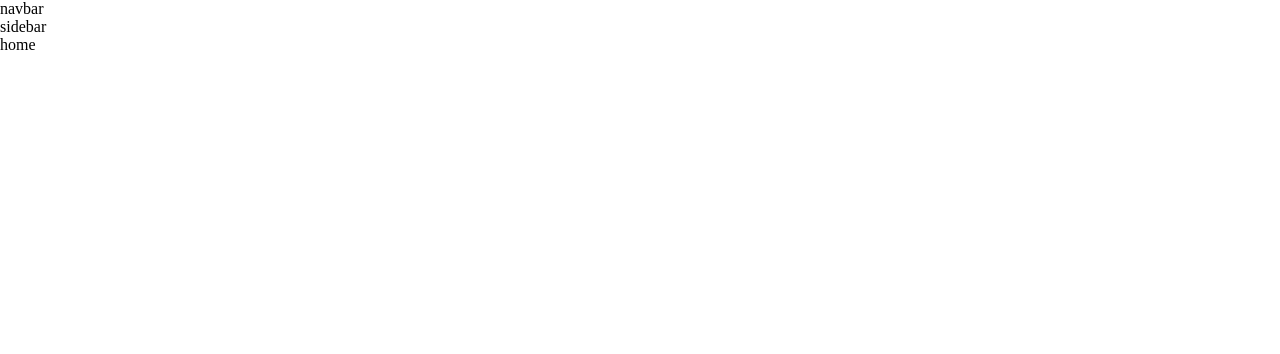
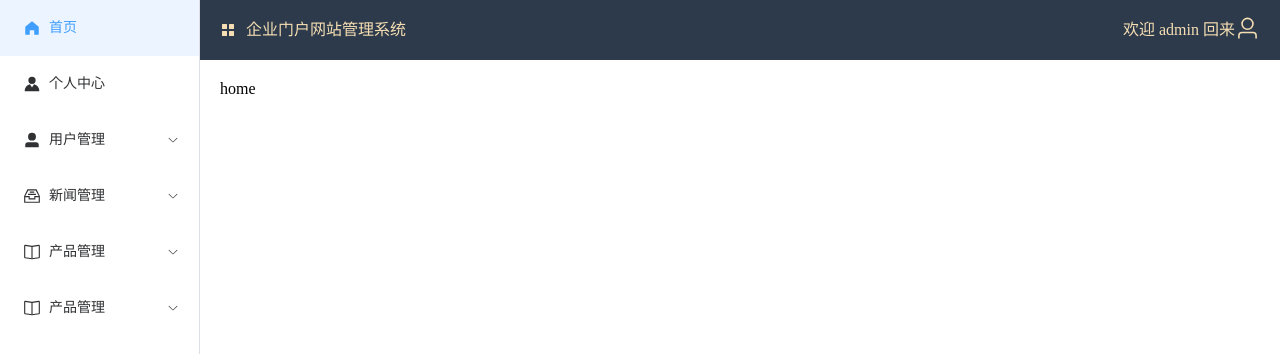
Before and after one commit to bookslin/admin, a Vue app: page /login#/index in a window 1280 px wide. Before the commit this address had no page. Shown: the top 354 px of the page. Built offline with nearby package versions, Linux system fonts and the light colour scheme; sample sign-in values are in the browser's storage; what particles.vue3 would draw is missing.

Commit message:
admin的sideMenu和topHeader模块

```diff
--- a/package.json
+++ b/package.json
@@ -15,7 +15,8 @@
     "tsparticles": "^2.12.0",
     "vue": "^3.2.13",
     "vue-router": "^4.0.3",
-    "vuex": "^4.0.0"
+    "vuex": "^4.0.0",
+    "vuex-persistedstate": "^4.1.0"
   },
   "devDependencies": {
     "@vue/cli-plugin-babel": "~5.0.0",
--- a/src/App.vue
+++ b/src/App.vue
@@ -7,4 +7,17 @@
   margin: 0;
   padding: 0;
 }
+//滚动条样式
+::-webkit-scrollbar{
+  width: 5px;
+  height: 5px;
+  position: absolute;
+}
+
+::-webkit-scrollbar-thumb{
+  background: #8f9aa5;
+}
+::-webkit-scrollbar-track{
+  background: #ddd;
+}
 </style>
--- /dev/null
+++ b/src/components/mainbox/SideMenu.vue
@@ -0,0 +1,68 @@
+<template>
+    <el-aside :width="$store.state.isCollapse ? '64px' : '200px'">
+        <el-menu  :collapse="$store.state.isCollapse" :collapse-transition="false" :router="true" :default-active="route.fullPath">
+            <el-menu-item index="/index">
+                <el-icon><HomeFilled /></el-icon>
+                <span>首页</span>
+            </el-menu-item>
+            <el-menu-item index="/center">
+                <el-icon><Avatar /></el-icon>
+                <span>个人中心</span>
+            </el-menu-item>
+            <el-sub-menu index="/user-manage">
+                <template #title>
+                    <el-icon>
+                        <UserFilled />
+                    </el-icon>
+                    <span>用户管理</span>
+                </template>
+                <el-menu-item index="/user-manage/adduser">添加用户</el-menu-item>
+                <el-menu-item index="/user-manage/userlist">用户列表</el-menu-item>
+            </el-sub-menu>
+            <el-sub-menu index="/news-manage">
+                <template #title>
+                    <el-icon>
+                        <MessageBox/>
+                    </el-icon>
+                    <span>新闻管理</span>
+                </template>
+                <el-menu-item index="/news-manage/addnews">创建新闻</el-menu-item>
+                <el-menu-item index="/news-manage/newslist">新闻列表</el-menu-item>
+            </el-sub-menu>
+            <el-sub-menu index="/product-manage">
+                <template #title>
+                    <el-icon>
+                        <Reading />
+                    </el-icon>
+                    <span>产品管理</span>
+                </template>
+                <el-menu-item index="/product-manage/addproduct">添加产品</el-menu-item>
+                <el-menu-item index="/product-manage/productlist">产品列表</el-menu-item>
+            </el-sub-menu>
+            <el-sub-menu index="/product-manage">
+                <template #title>
+                    <el-icon>
+                        <Reading />
+                    </el-icon>
+                    <span>产品管理</span>
+                </template>
+                <el-menu-item index="/product-manage/addproduct">添加产品</el-menu-item>
+                <el-menu-item index="/product-manage/productlist">产品列表</el-menu-item>
+            </el-sub-menu>
+        </el-menu>
+    </el-aside>
+</template>
+<script setup>
+import {HomeFilled,Avatar,UserFilled,MessageBox,Reading,Pointer} from "@element-plus/icons-vue"
+import { useRoute } from "vue-router";
+const route =useRoute()
+
+</script>
+<style lang="scss" scoped>
+.el-aside {
+    height: 100vh;
+    .el-menu {
+       height: 100vh;
+    }
+}
+</style>
--- /dev/null
+++ b/src/components/mainbox/TopHeader.vue
@@ -0,0 +1,73 @@
+<template>
+     <el-header>
+          <div class="left">
+               <el-icon @click="handleCollapsed">
+                    <Menu />
+               </el-icon>
+               <span style="margin-left: 10px;">企业门户网站管理系统</span>
+          </div>
+          <div class="right">
+               <span>欢迎 admin 回来</span>
+               <el-dropdown>
+                    <span class="el-dropdown-link">
+                         <el-icon :size="25" color="wheat">
+                              <User />
+                         </el-icon>
+                    </span>
+                    <template #dropdown>
+                         <el-dropdown-menu>
+                              <el-dropdown-item @click="handleCenter"> 个人中心</el-dropdown-item>
+                              <el-dropdown-item @click="handleLogout"> 退出</el-dropdown-item>
+                         </el-dropdown-menu>
+                    </template>
+               </el-dropdown>
+          </div>
+     </el-header>
+</template>
+<script setup>
+import { useStore } from 'vuex';
+import { Menu, User } from "@element-plus/icons-vue";
+import { useRouter } from 'vue-router';
+const store = useStore()
+const router = useRouter()
+const handleCollapsed = () => {
+     store.commit("changeCollapsed")
+}
+const handleCenter = () => {
+    router.push("/center")
+}
+const handleLogout = () => {
+     localStorage.removeItem("token")
+    router.push("/login")
+}
+</script>
+<style lang="scss" scoped>
+.el-header {
+     background-color: #2d3a4b;
+     color: wheat;
+     width: 100%;
+     height: 60px;
+     line-height: 60px;
+     display: flex;
+     justify-content: space-between;
+     align-items: center;
+}
+
+.left,
+.right {
+     display: flex;
+}
+
+.left {
+     i {
+          margin: auto;
+          cursor: pointer;
+     }
+}
+
+.right {
+     .el-dropdown {
+          margin: auto;
+     }
+}
+</style>
--- a/src/main.js
+++ b/src/main.js
@@ -4,7 +4,7 @@ import router from './router';
 import store from './store';
 import ElementPlus from 'element-plus';
 import 'element-plus/dist/index.css';
-import Particles from "particles.vue3";
+import Particles from "particles.vue3";//粒子效果插件
 
 createApp(App)
 .use(Particles)
--- a/src/store/index.js
+++ b/src/store/index.js
@@ -1,18 +1,27 @@
-import { createStore } from 'vuex'
+import { createStore } from 'vuex';
+import createPersistedState from "vuex-persistedstate";//持久化插件
 
 export default createStore({
   state: {
-    isGetterRouter:false
+    isGetterRouter:false,
+    isCollapse:false,
   },
   getters: {
   },
   mutations: {
     changeGetterRouter(state,value) {
       state.isGetterRouter = value
+    },
+    //控制侧边栏展开
+    changeCollapsed(state) {
+      state.isCollapse = !state.isCollapse
     }
   },
   actions: {
   },
   modules: {
-  }
+  },
+  plugins: [createPersistedState({
+    paths:["isCollapse"] //控制是否持久化
+  })],
 })
--- a/src/views/Login.vue
+++ b/src/views/Login.vue
@@ -139,8 +139,8 @@ const options2 = {
 </script>
 <style lang="scss" scoped>
 .form-box{
-    width: 500px;
-    height: 300px;
+    width: 450px;
+    height: 220px;
     position: fixed;
     left: 50%;
     top: 50%;
@@ -148,7 +148,7 @@ const options2 = {
     background: rgba($color: #42464a, $alpha: 0.5);
     color: white;
     text-align: center;
-    padding: 20px;
+    padding: 50px 30px;
     h3{
         font-size: 30px;
     }
--- a/src/views/MainBox.vue
+++ b/src/views/MainBox.vue
@@ -1,7 +1,17 @@
 <template>
     <div>
-        <div>navbar</div>
-        <div>sidebar</div>
-        <router-view></router-view>
+        <el-container>
+            <SideMenu/>
+            <el-container direction="vertical">
+                <TopHeader/>
+                <el-main>
+                    <router-view></router-view>
+                </el-main>
+            </el-container>
+        </el-container>
     </div>
 </template>
+<script setup>
+import TopHeader from '@/components/mainbox/TopHeader.vue';
+import SideMenu from '@/components/mainbox/SideMenu.vue';
+</script>
```
Also changed, not shown: src/components/HelloWorld.vue (deleted, +0 -59 lines), 1 other file (tests, documents, lock files or other folders).
